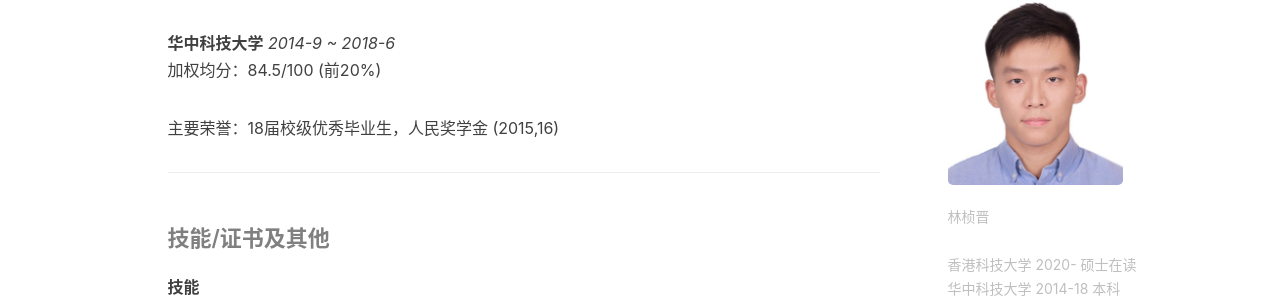
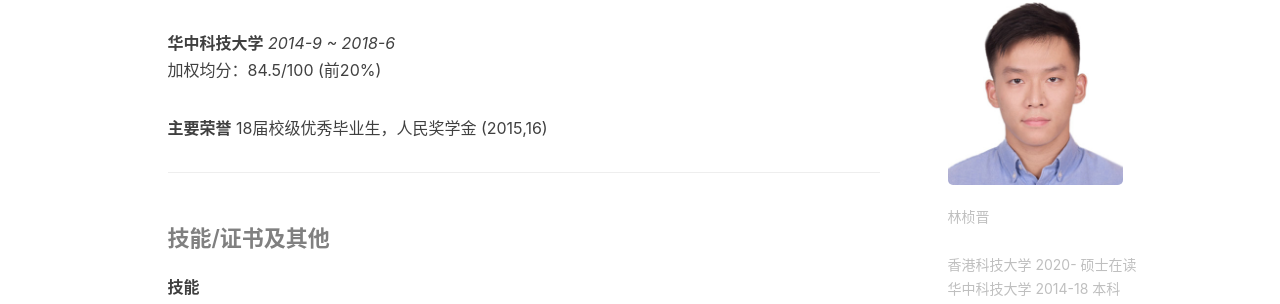
Before and after one commit to zlinbh/zlinbh.github.io, a Jekyll site: the page built from about.html, in a window 1280 px wide. Shown: the part 573-877 px from the top of the page. Built offline with Jekyll 4.4.1, drawn with Linux system fonts in a browser that asks for light colours; nearby versions of some CDN libraries; comment, search, counter and statistics services are not loaded.

Commit message:
Update zh.md

```diff
--- a/_includes/about/zh.md
+++ b/_includes/about/zh.md
@@ -6,7 +6,7 @@
 **华中科技大学** *2014-9 ~ 2018-6*
 加权均分：84.5/100 (前20%)
 
-主要荣誉：18届校级优秀毕业生，人民奖学金 (2015,16)
+**主要荣誉** 18届校级优秀毕业生，人民奖学金 (2015,16)
 
 ***
 
```
